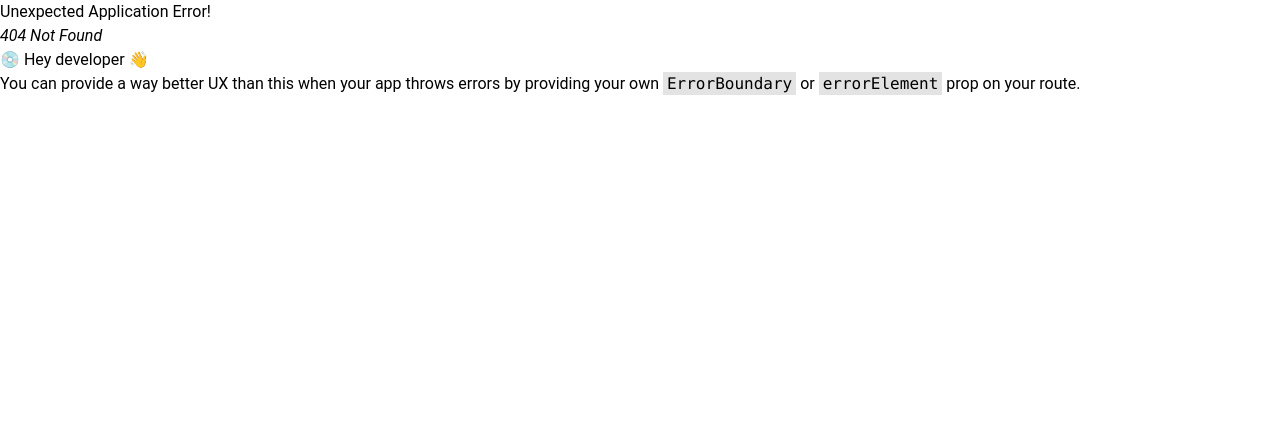
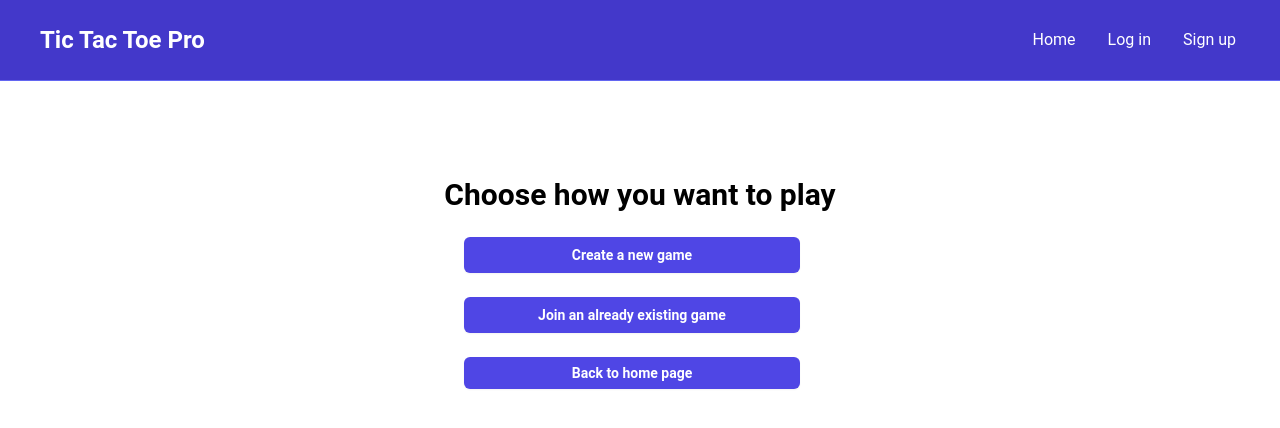
Before and after one commit to dokma11/Tic-Tac-Toe-Game-Frontend, a React (Vite) app in the folder tt-fe/: page /play in a window 1280 px wide. Before the commit this address had no page. Shown: the top 428 px of the page. Built offline with nearby package versions, Linux system fonts and the light colour scheme; no server answers.

Commit message:
feat: implement game creation

```diff
--- a/tt-fe/src/App.tsx
+++ b/tt-fe/src/App.tsx
@@ -3,6 +3,7 @@ import MainLayout from "./layouts/MainLayout.tsx";
 import HomePage from "./pages/HomePage.tsx";
 import LoginPage from "./pages/LoginPage.tsx";
 import SignUpPage from "./pages/SignUpPage.tsx";
+import PlayPage from "./pages/PlayPage.tsx";
 
 function App() {
     const router = createBrowserRouter(
@@ -11,10 +12,23 @@ function App() {
                 <Route path='/' element={<HomePage />} />
                 <Route path='/login' element={<LoginPage />} />
                 <Route path='/register' element={<SignUpPage />} />
+                <Route path='/play' element={<PlayPage />} />
             </Route>
         )
     );
     return <RouterProvider router={router} />;
 }
 
+// test samo za ws
+const ws = new WebSocket('ws://localhost:3000');
+
+ws.onopen = () => {
+    console.log('Connected to WebSocket server');
+    ws.send(JSON.stringify('Hello Server!'));
+};
+
+ws.onmessage = (event) => {
+    console.log('Message from server:', event.data);
+};
+
 export default App;
--- /dev/null
+++ b/tt-fe/src/pages/PlayPage.tsx
@@ -0,0 +1,149 @@
+import { useNavigate } from "react-router-dom";
+import { useState } from "react";
+import {toast} from "react-toastify";
+
+function PlayPage() {
+    const navigate = useNavigate();
+    const [showCreateGameForm, setShowCreateGameForm] = useState(false);
+    const [showJoinGameForm, setShowJoinGameForm] = useState(false);
+    const [publicId, setPublicId] = useState("");
+    const [gameType, setGameType] = useState("Single player");
+
+    const handleGoBackOption = () => {
+        navigate('/');
+    }
+
+    const submitCreateForm = async (e) => {
+        e.preventDefault();
+
+        let typeToSend = {
+            type: -1
+        }
+
+        if (gameType === 'Single player') {
+            typeToSend.type = 1;
+        } else{
+            typeToSend.type = 2;
+        }
+
+        const token = localStorage.getItem("token");
+        const res = await fetch('http://localhost:3000/api/games', {
+            method: 'POST',
+            headers: {
+                'Content-Type': 'application/json',
+                'Authorization': `Bearer ${token}`,
+            },
+            body: JSON.stringify(typeToSend),
+        });
+
+        if(res.status !== 200) return toast.error('Unsuccessful new game creation attempt: ' + res.statusText);
+
+        return navigate('/');
+    }
+
+
+    const submitJoinGameForm = (e) => {
+        e.preventDefault();
+
+    }
+
+    return (
+        <>
+            <div className='container m-auto max-w-2xl py-24 '>
+                <form>
+                    <h2 className='text-3xl text-center font-semibold mb-6'>Choose how you want to play</h2>
+                    <button type="button"
+                            className={showCreateGameForm ? "flex w-1/2 justify-center rounded-md bg-gray-400 ml-40 px-3 py-1.5 text-sm font-semibold leading-6 text-white shadow-sm hover:bg-indigo-500 focus-visible:outline focus-visible:outline-2 focus-visible:outline-offset-2 focus-visible:outline-indigo-600" : "flex w-1/2 justify-center rounded-md bg-indigo-600 ml-40 px-3 py-1.5 text-sm font-semibold leading-6 text-white shadow-sm hover:bg-indigo-500 focus-visible:outline focus-visible:outline-2 focus-visible:outline-offset-2 focus-visible:outline-indigo-600"}
+                            onClick={ showCreateGameForm ?
+                                () => setShowCreateGameForm(false) :
+                                () => setShowCreateGameForm(true)}>
+                        { showCreateGameForm ? 'Back' : 'Create a new game'}
+                    </button>
+
+                    {showCreateGameForm ? (
+                        <>
+                            <div className='container m-auto max-w-2xl py-10 pb-9 '>
+                                <h2 className='text-3xl text-center font-semibold mb-6'>Create a new game</h2>
+                                    <div className="sm:col-span-3 justify-content-center">
+                                        <label htmlFor="gameType"
+                                               className="flex justify-center text-sm font-bold pr-40 leading-6 text-gray-900">Choose your game
+                                            type</label>
+                                        <div className="flex w-full justify-center mt-2 mb-6">
+                                            <select id="gameType"
+                                                    name="gameType"
+                                                    value={gameType}
+                                                    onChange={(e) => setGameType(e.target.value)}
+                                                    autoComplete="gameType-name"
+                                                    className="block w-full rounded-md border-0 py-1.5 text-gray-900 shadow-sm ring-1 ring-inset ring-gray-300 focus:ring-2 focus:ring-inset focus:ring-indigo-600 sm:max-w-xs sm:text-sm sm:leading-6">
+                                                <option>Single player</option>
+                                                <option>Multiplayer</option>
+                                            </select>
+                                        </div>
+                                    </div>
+                                    <button type="button"
+                                            className="flex w-1/3 justify-center rounded-md bg-black ml-56 py-1.5 text-sm font-semibold leading-6 text-white shadow-sm hover:bg-indigo-500 focus-visible:outline focus-visible:outline-2 focus-visible:outline-offset-2 focus-visible:outline-indigo-600"
+                                            onClick={submitCreateForm}>
+                                        Create
+                                    </button>
+                            </div>
+                        </>
+                    ) : (
+                        <>
+                        </>
+                    )}
+
+                    <button type="button"
+                            className={showJoinGameForm ? "flex w-1/2 justify-center rounded-md bg-gray-400 ml-40 mt-6 px-3 py-1.5 text-sm font-semibold leading-6 text-white shadow-sm hover:bg-indigo-500 focus-visible:outline focus-visible:outline-2 focus-visible:outline-offset-2 focus-visible:outline-indigo-600" :
+                                "flex w-1/2 justify-center rounded-md bg-indigo-600 ml-40 mt-6 px-3 py-1.5 text-sm font-semibold leading-6 text-white shadow-sm hover:bg-indigo-500 focus-visible:outline focus-visible:outline-2 focus-visible:outline-offset-2 focus-visible:outline-indigo-600"}
+                            onClick={ showJoinGameForm ?
+                                () => setShowJoinGameForm(false) :
+                                () => setShowJoinGameForm(true)}>
+                        { showJoinGameForm ? 'Back' : 'Join an already existing game'}
+                    </button>
+
+                    {showJoinGameForm ? (
+                        <>
+                            <div className='container m-auto max-w-2xl py-10 pb-9 '>
+                                <form onSubmit={submitJoinGameForm}>
+                                    <h2 className='text-3xl text-center font-semibold mb-6'>Join an already existing game</h2>
+                                    <div className="sm:col-span-3 justify-content-center">
+                                        <div className='mb-4'>
+                                            <label className='block text-gray-700 font-bold mb-2 ml-40'>
+                                                Enter the game id
+                                            </label>
+                                            <input
+                                                type='number'
+                                                id='publicId'
+                                                name='publicId'
+                                                className='border rounded w-1/2 py-2 px-3 mb-2 ml-40'
+                                                placeholder='eg. 123456789'
+                                                required
+                                                value={publicId}
+                                                onChange={(e) => setPublicId(e.target.value)}
+                                            />
+                                        </div>
+                                    </div>
+                                    <button type="button"
+                                            className="flex w-1/3 justify-center rounded-md bg-black ml-56 py-1.5 text-sm font-semibold leading-6 text-white shadow-sm hover:bg-indigo-500 focus-visible:outline focus-visible:outline-2 focus-visible:outline-offset-2 focus-visible:outline-indigo-600">
+                                        Join
+                                    </button>
+                                </form>
+                            </div>
+                        </>
+                    ) : (
+                        <>
+                        </>
+                    )}
+
+                    <button type="submit"
+                            className="flex w-1/2 justify-center rounded-md bg-indigo-600 px-3 py-1 ml-40 mt-6 text-sm font-semibold leading-6 text-white shadow-sm hover:bg-indigo-500 focus-visible:outline focus-visible:outline-2 focus-visible:outline-offset-2 focus-visible:outline-indigo-600"
+                            onClick={handleGoBackOption}>
+                        Back to home page
+                    </button>
+                </form>
+            </div>
+        </>
+    );
+}
+
+export default PlayPage;
```
